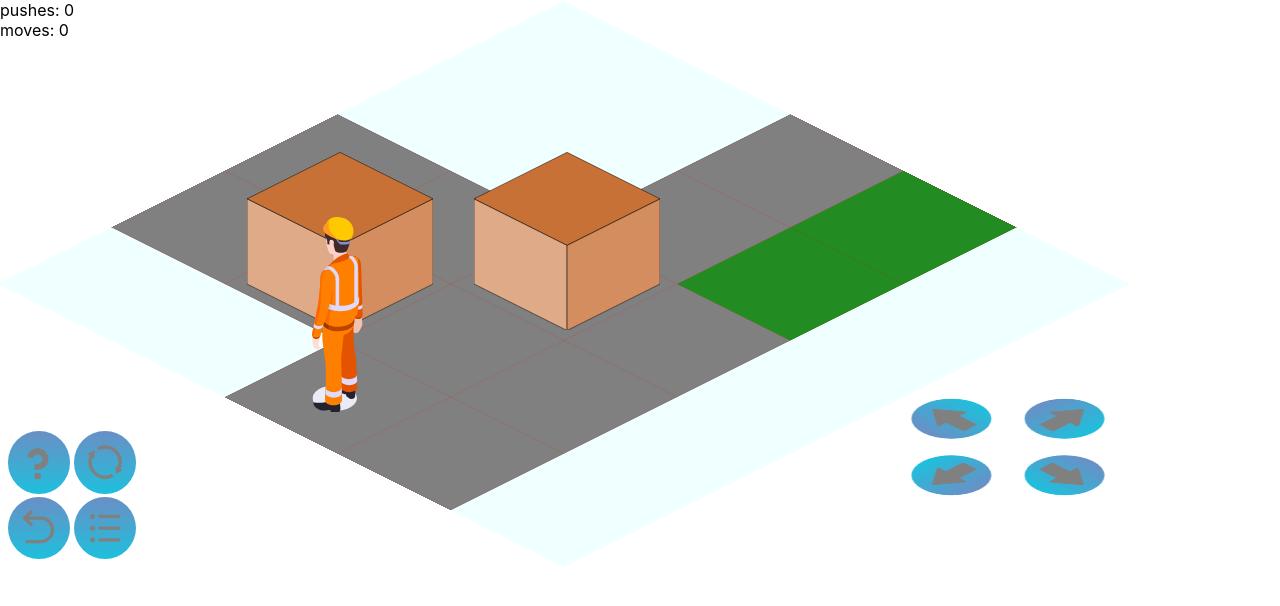
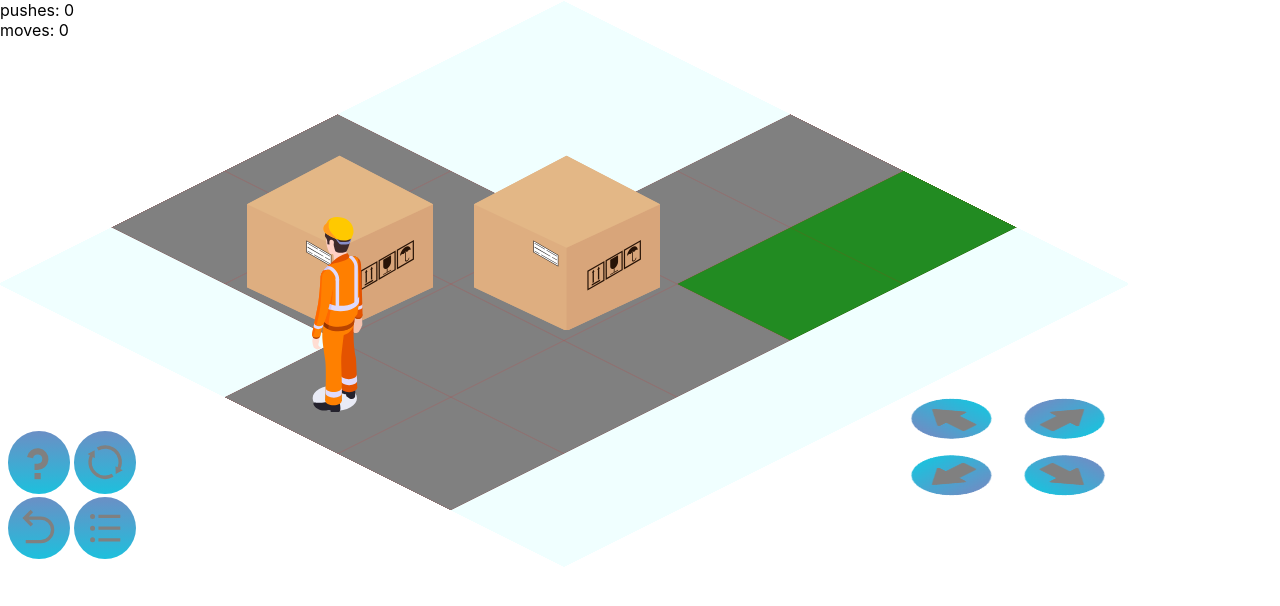
Before and after one commit to thepalemaster/web-sokoban, a React (Create React App) app: page / in a window 1280 px wide. Shown: the top 606 px of the page. Built offline with nearby package versions, Linux system fonts and the light colour scheme.

Commit message:
new image for boxes

```diff
--- a/src/App.css
+++ b/src/App.css
@@ -1,10 +1,9 @@
 html {
   box-sizing: border-box;
 }
-/* *, *:before, *:after {
+*, *:before, *:after {
   box-sizing: inherit;
-} */
-
+}
 
 .sokoban-grid {
   position: absolute;
@@ -78,9 +77,7 @@ html {
   grid-area: down;
   transform: rotateZ(90deg)
 }
-.sokoban-button-midpoint{
-  grid-area: midpoint;
-}
+
 .sokoban-button-right{
   grid-area: right;
   transform: rotateZ(180deg)
@@ -102,10 +99,11 @@ html {
 }
 
 .sokoban-level-list {
-  display: flex;
-  flex-direction: column;
-  flex-wrap: wrap;
-  align-content: space-around;
+  display: grid;
+  grid-auto-rows: 1fr;
+  grid-auto-columns: max-content;
+  gap: 10px;
+  justify-content: center;
 }
 
 .sokoban-button {
@@ -158,8 +156,10 @@ html {
   background-color: azure;
   border-radius: 5px;
   border: 2px;
-  width: clamp(200px, 50%, 1000px);
+  width: clamp(250px, 50%, 1000px);
+  max-height: 80%;
   padding: 1em;
+  overflow-y: auto;
 }
 
 .sokoban-modal-footer {
--- a/src/BoxImage.tsx
+++ b/src/BoxImage.tsx
@@ -2,39 +2,84 @@ import React from "react";
 
 type BoxImgProps = { scale: number, placed: boolean };
 
-function Box({scale, placed}: BoxImgProps) {
+function Box({ scale, placed }: BoxImgProps) {
   const size = scale / 50;
-  const top = 25 * size;//20
   const bottom = 182 * size;
-  const sideUp = 66 * size;//65
-  const sideDown = 141 * size;
-  const centerUp = 107 * size;//102
-  const left = 0;
   const right = 164 * size;
-  const center = 82 * size;
   return (
     <svg
       xmlns="http://www.w3.org/2000/svg"
-      width={right} height={bottom}
-      viewBox={`0 0 ${right} ${bottom}`}
+      width={right}
+      height={bottom}
+      viewBox="0 0 67.164 68.805"
     >
-      <g stroke="#000" strokeWidth=".5px">
+      <g transform="translate(0 3)" stroke="none">
         <path
-          fill={placed ? "#c89937" : "#c87137"}
-          d={`M${left},${sideUp} ${center},${top} L${right},${sideUp} ${center},${centerUp} L${left},${sideUp}`}
+          fill="#deae80"
+          d="M67.163 23.081 33.389 5.626 0 23.081 0 53.081 33.389 68.805 67.163 53.081 67.163 23.081"
         ></path>
         <path
-          fill={placed ? "#ded287" : "#deaa87"}
-          d={`M${left},${sideUp} ${center},${centerUp} L${center},${bottom} ${left},${sideDown} L${left},${sideUp}`}
+          fill={placed ? "#dec280" : "#deae80"}
+          d="M33.389 38.805v30L0 53.081v-30L33.389 38.805"
         ></path>
         <path
-          fill={placed ? "#d3b55f" : "#d38d5f"}
-          d={`M${center},${centerUp} ${right},${sideUp} L${right},${sideDown} ${center},${bottom} L${center},${centerUp}`}
+          fill={placed ? "#d8b97a" : "#d8a57a"}
+          d="M33.389 38.805v30L67.163 53.081v-30L33.389 38.805"
         ></path>
+        <path
+          fill={placed ? "#e3cb86" : "#e3b786"}
+          d="M67.163 23.081 33.389 38.805 0 23.081 33.389 5.626 67.163 23.081"
+        ></path>
+        <g fill="#281407" transform="matrix(1 0 0 -1 -200.318 177.449)">
+          <path d="M243.348 130.733l.474-.691-.233-.136.011-3.67-.477-.273-.01 3.669-.233-.135.468 1.236"></path>
+          <path d="M241.67 130.055l.016-6.07 5.284 3.049-.017 6.07zm-.422-6.833l-.02 7.086 6.165 3.559.019-7.086-6.164-3.56"></path>
+          <path d="M245.831 127.187l.002-.518-3.01-1.737-.002.515 3.01 1.74"></path>
+          <path d="M245.276 131.846l.474-.691-.234-.136.011-3.67-.476-.274-.01 3.669-.234-.134.469 1.236"></path>
+          <path d="M250.77 131.066l.139.074.137.087.004-1.225v-.075l-.278-.161v.076l-.002 1.224"></path>
+          <path d="M252.308 135.905l.006-2.33c.003-.841-.554-1.856-1.268-2.348l-.137-.087-.139-.074c-.716-.331-1.276.039-1.279.88l-.006 2.33 2.823 1.629"></path>
+          <path d="M252.322 130.738v-.322l-2.822-1.63-.001.32 1.273.736v-.076l.278.16v.076l1.272.736"></path>
+          <path d="M248.255 133.856l.017-6.07 5.282 3.05-.018 6.069zm-.423-6.833l-.019 7.087 6.163 3.558.02-7.086-6.164-3.56"></path>
+          <path d="M257.48 138.885c1.049.604 1.904.133 1.927-1.057-.155.118-.383.118-.64-.03s-.486-.413-.64-.71c-.128.097-.304.115-.504.038v.327l-.277-.161.002-.326a1.867 1.867 0 01-.5-.615c-.155.116-.386.116-.643-.031-.256-.148-.486-.414-.64-.708.02 1.21.867 2.668 1.915 3.273"></path>
+          <path d="M257.623 137.453v-.327l.008-2.737c.002-.321.231-.45.51-.29.278.16.503.554.503.874l.277.16c.002-.495-.348-1.103-.78-1.353-.433-.25-.784-.047-.786.45l-.007 2.736-.002.326.277.16"></path>
+          <path d="M254.837 137.657l.02-6.071 5.281 3.05-.017 6.07zm-.42-6.833l-.02 7.087 6.164 3.559.02-7.088-6.165-3.558"></path>
+        </g>
+        <g transform="matrix(1 0 0 -1 -200.318 177.449)">
+          <path
+            fill="#131111"
+            d="M221.73 141.257l9.007-5.201v-4.21l-9.008 5.2v4.21"
+          ></path>
+          <path
+            fill="#fff"
+            d="M221.894 140.975l8.678-5.011v-3.833l-8.678 5.01v3.834"
+          ></path>
+          <path
+            fill="#131111"
+            d="M225.905 138.22v-.192l-3.697 2.134v.193l3.697-2.134"
+          ></path>
+          <path
+            fill="#131111"
+            d="M230.266 135.703v-.193l-3.73 2.153.001.194 3.729-2.154"
+          ></path>
+          <path
+            fill="#131111"
+            d="M223.932 136.592v-.193l-1.732 1v.193l1.732-1"
+          ></path>
+          <path
+            fill="#131111"
+            d="M230.258 132.94l-.001-.193-5.694 3.287.001.194 5.694-3.288"
+          ></path>
+          <path
+            fill="#131111"
+            d="M227.869 135.705l-.001-.194-5.664 3.272v.193l5.665-3.271"
+          ></path>
+          <path
+            fill="#131111"
+            d="M230.262 134.322v-.192l-1.762 1.018v.193l1.762-1.02"
+          ></path>
+        </g>
       </g>
     </svg>
   );
-
 }
 
 export const BoxImage = React.memo(Box)
--- a/src/Sokoban.tsx
+++ b/src/Sokoban.tsx
@@ -139,7 +139,7 @@ function getSizeBox (size: number, mode: ViewMode) {
         }
     } else {
         return {
-            height: size,
+            height: size * 1.41,
             width: size * 1.41
         }
     }
```
